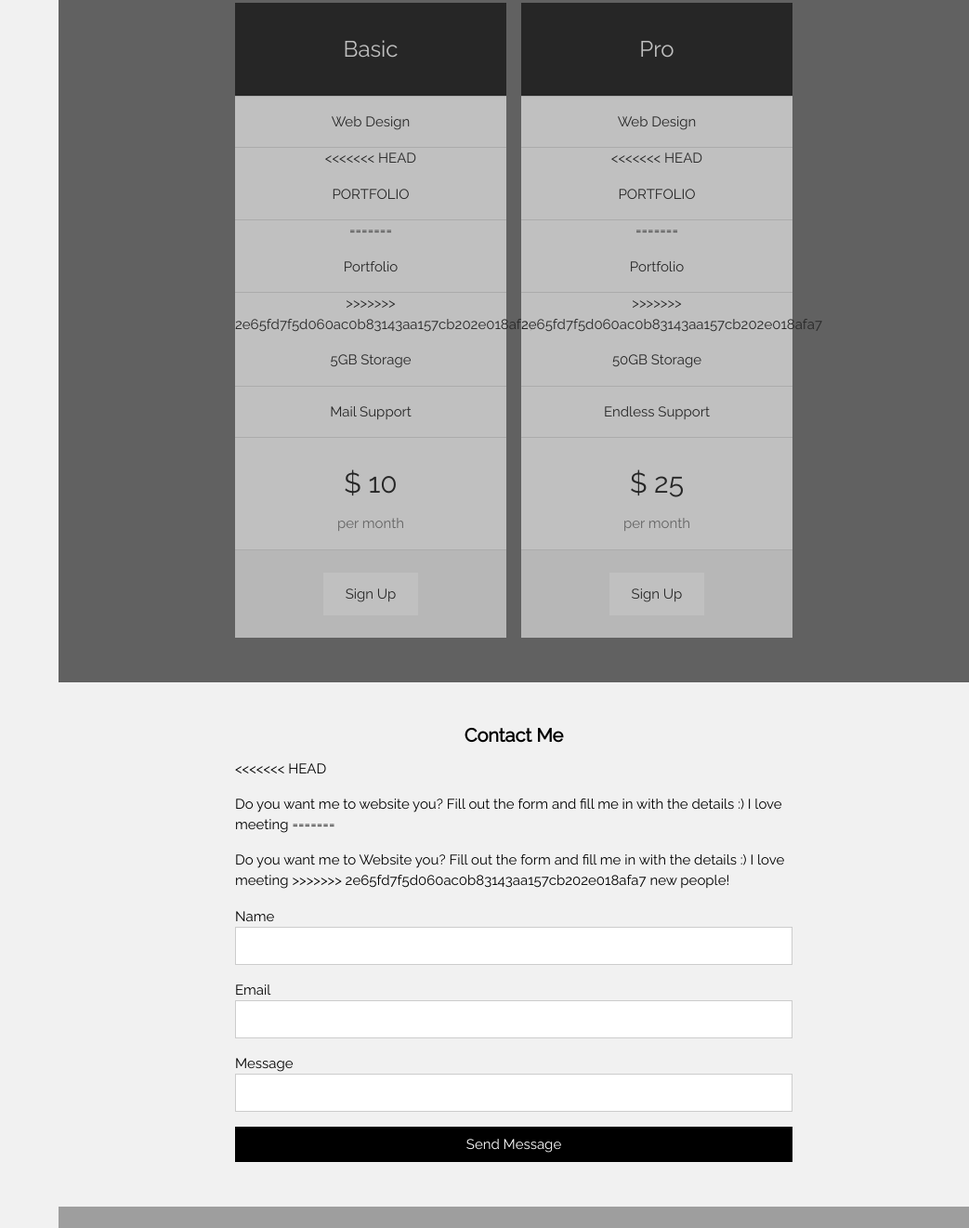
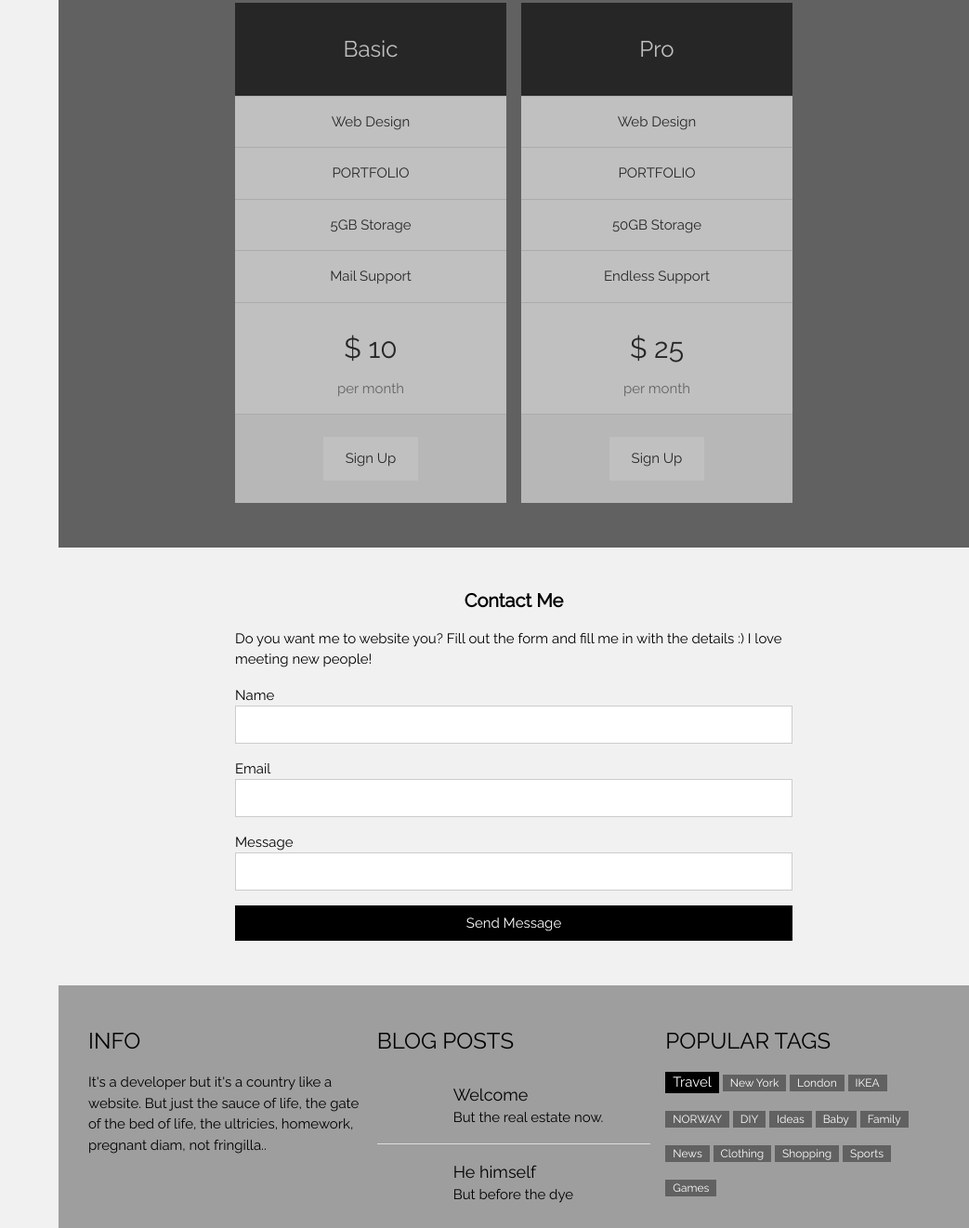
Before and after one commit to Rupesh-badode/some, a plain HTML site: page index.html in a window 1280 px wide. Shown: the part 2310-3631 px from the top of the page at 93% size, without its empty margins (237-1280 px from the left). Drawn offline with nearby package versions, Linux system fonts and the light colour scheme; grey boxes are pictures that could not be loaded.

Commit message:
clear some virus

```diff
--- a/index.html
+++ b/index.html
@@ -142,11 +142,7 @@
                         <ul class="w3-ul w3-white w3-center w3-opacity w3-hover-opacity-off">
                             <li class="w3-black w3-xlarge w3-padding-32">Basic</li>
                             <li class="w3-padding-16">Web Design</li>
-<<<<<<< HEAD
                             <li class="w3-padding-16">PORTFOLIO</li>
-=======
-                            <li class="w3-padding-16">Portfolio</li>
->>>>>>> 2e65fd7f5d060ac0b83143aa157cb202e018afa7
                             <li class="w3-padding-16">5GB Storage</li>
                             <li class="w3-padding-16">Mail Support</li>
                             <li class="w3-padding-16">
@@ -163,11 +159,7 @@
                         <ul class="w3-ul w3-white w3-center w3-opacity w3-hover-opacity-off">
                             <li class="w3-black w3-xlarge w3-padding-32">Pro</li>
                             <li class="w3-padding-16">Web Design</li>
-<<<<<<< HEAD
                             <li class="w3-padding-16">PORTFOLIO</li>
-=======
-                            <li class="w3-padding-16">Portfolio</li>
->>>>>>> 2e65fd7f5d060ac0b83143aa157cb202e018afa7
                             <li class="w3-padding-16">50GB Storage</li>
                             <li class="w3-padding-16">Endless Support</li>
                             <li class="w3-padding-16">
@@ -187,11 +179,7 @@
         <div class="w3-container w3-light-grey w3-padding-32 w3-padding-large" id="contact">
             <div class="w3-content" style="max-width:600px">
                 <h4 class="w3-center"><b>Contact Me</b></h4>
-<<<<<<< HEAD
                 <p>Do you want me to website you? Fill out the form and fill me in with the details :) I love meeting
-=======
-                <p>Do you want me to Website you? Fill out the form and fill me in with the details :) I love meeting
->>>>>>> 2e65fd7f5d060ac0b83143aa157cb202e018afa7
                     new people!</p>
                 <form action="/action_page.php" target="rupeshbadode77@gmail.com">
                     <div class="w3-section">
```
